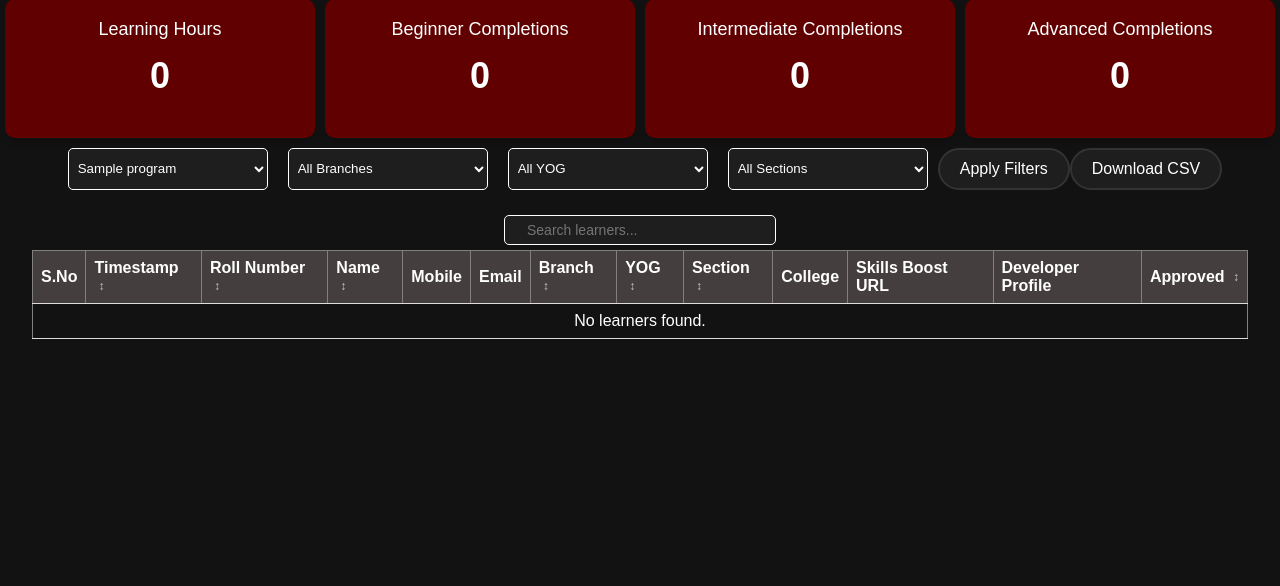
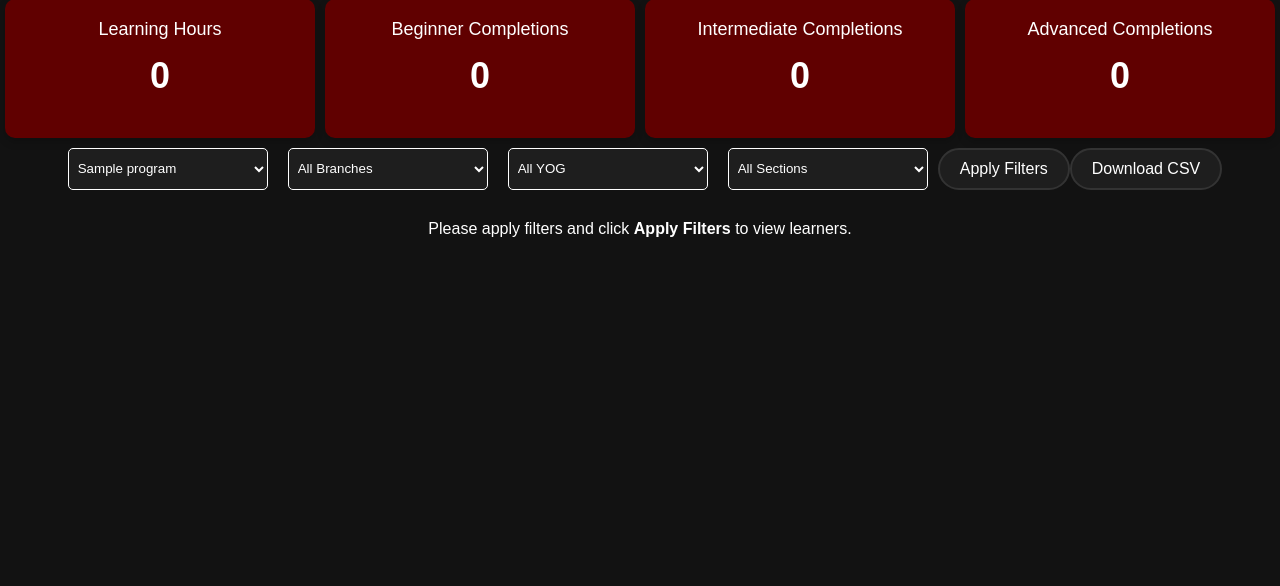
Before and after one commit to ruthwikparuchuri/L4G, a Django app: page /dashboard/analytics/000/program/genai_internship_dashboard_2025/ in a window 1280 px wide. Shown: the part 234-820 px from the top of the page. Run offline with Django 5.2, Linux system fonts and the light colour scheme; a user stored in the database is signed in; tables that the repository leaves empty hold one stand-in row (values such as "Sample post"); some libraries are stand-ins or nearby versions.

Commit message:
summer internship view updated

```diff
--- a/dashboard/templates/dashboard/genai_internship_dashboard_2025.html
+++ b/dashboard/templates/dashboard/genai_internship_dashboard_2025.html
@@ -375,11 +375,11 @@
 
 
     </form>
-
-    <div class="search-box">
-        <i class="fas fa-search"></i>
-        <input type="text" id="tableSearch" placeholder="Search learners...">
-    </div>
+    {% if filters_applied %}
+  <div class="search-box">
+      <i class="fas fa-search"></i>
+      <input type="text" id="tableSearch" placeholder="Search learners...">
+  </div>
 
   <!-- Learners Table -->
    <div class="table-container">
@@ -435,6 +435,67 @@
   </table>
 
 </div>
+{% else %}
+  <p style="text-align:center; font-size:16px; margin-top:10px;">
+    Please apply filters and click <strong>Apply Filters</strong> to view learners.
+  </p>
+{% endif %}
+
+
+  {% comment %} <!-- Learners Table -->
+   <div class="table-container">
+    <table id="learnersTable"  border="1">
+    <thead>
+      <tr>
+        <th>S.No</th>
+        <th onclick="sortTable(1, this)">Timestamp <span class="sort-icon">↕</span></th>
+        <th onclick="sortTable(2, this)">Roll Number <span class="sort-icon">↕</span></th>
+        <th onclick="sortTable(3, this)">Name <span class="sort-icon">↕</span></th>
+        <th>Mobile</th>
+        <th>Email</th>
+        <th onclick="sortTable(6, this)">Branch <span class="sort-icon">↕</span></th>
+        <th onclick="sortTable(7, this)">YOG <span class="sort-icon">↕</span></th>
+        <th onclick="sortTable(8, this)">Section <span class="sort-icon">↕</span></th>
+        <th>College</th>
+        <th>Skills Boost URL</th>
+        <th>Developer Profile</th>
+        <th onclick="sortTable(12,this)">Approved <span class="sort-icon">↕</span></th>
+      </tr>
+    </thead>
+    <tbody>
+      {% for learner in learners %}
+        <tr>
+          <td>{{ learner.sno }}</td>
+          <td>{{ learner.registration_timestamp }}</td>
+          <td>{{ learner.roll_number }}</td>
+          <td>{{ learner.name }}</td>
+          <td>{{ learner.mobile }}</td>
+          <td>{{ learner.email }}</td>
+          <td>{{ learner.branch }}</td>
+          <td>{{ learner.year_of_graduation }}</td>
+          <td>{{ learner.section }}</td>
+          <td>{{ learner.college }}</td>
+          <td>
+                {% if learner.skills_boost_url != '-' %}
+                    <a href="{{ learner.skills_boost_url }}" target="_blank">Link</a>
+                {% else %}None{% endif %}
+            </td>
+            <td>
+                {% if learner.developer_url != '-' %}
+                    <a href="{{ learner.developer_url }}" target="_blank">Link</a>
+                {% else %}None{% endif %}
+            </td>
+          <td>{{ learner.approval_status }}</td>
+        </tr>
+      {% empty %}
+        <tr>
+          <td colspan="13" style="text-align:center;">No learners found.</td>
+        </tr>
+      {% endfor %}
+    </tbody>
+  </table>
+
+</div> {% endcomment %}
 
 <script>
  // Table sorting functionality
--- a/dashboard/views.py
+++ b/dashboard/views.py
@@ -770,9 +770,7 @@
     selected_branch = request.GET.get('branch')
     selected_year = request.GET.get('year_of_graduation')
     selected_section = request.GET.get('section')
-
     program_id = request.GET.get('program')
-
     action = request.GET.get('action')
 
     user_profile = get_object_or_404(UserProfile, user=request.user)
@@ -783,56 +781,76 @@
     elif program_id == '2':
         return redirect('dashboard:genai_dashboard_2025', l4g_code=college_obj.l4g_code)
 
-    program_id = '4'
+    program_id = '4'  # GenAI Summer Internship program
+
+    filters_applied = bool(selected_branch or selected_year or selected_section)
 
     learners_data = []
-    learner_ids = lpr.objects.filter(program_requirement_code__program_code__id=program_id).values_list('learner_code_id', flat=True).distinct()
+    if filters_applied or action == 'download':
+        learner_ids = lpr.objects.filter(
+            program_requirement_code__program_code__id=program_id
+        ).values_list('learner_code_id', flat=True).distinct()
 
-    learners = l.objects.filter(id__in=learner_ids, learner_education__institution_code=college_obj).prefetch_related(
-        Prefetch('learner_education_set', to_attr='education_list'),
-        Prefetch('learner_program_requirement_set', to_attr='lpr_list')
-    )
-
-    if selected_branch:
-        learners = learners.filter(learner_education__branch_code__name=selected_branch)
-    if selected_year:
-        learners = learners.filter(learner_education__year_of_graduation=selected_year)
-    if selected_section:
-        learners = learners.filter(
-            learner_program_requirement__program_requirement_code__id=29,
-            learner_program_requirement__value=selected_section
+        learners = l.objects.filter(
+            id__in=learner_ids,
+            learner_education__institution_code=college_obj
+        ).prefetch_related(
+            Prefetch('learner_education_set', to_attr='education_list'),
+            Prefetch('learner_program_requirement_set', to_attr='lpr_list')
         )
 
-    for learner in learners:
-        education = learner.education_list[0] if learner.education_list else None
-        lpr_dict = {l.program_requirement_code.id: l.value for l in learner.lpr_list}
+        if selected_branch:
+            learners = learners.filter(learner_education__branch_code__name=selected_branch)
+        if selected_year:
+            learners = learners.filter(learner_education__year_of_graduation=selected_year)
+        if selected_section:
+            learners = learners.filter(
+                learner_program_requirement__program_requirement_code__id=29,
+                learner_program_requirement__value=selected_section
+            )
 
-        learners_data.append({
-            'id': learner.id,
-            'sno': len(learners_data) + 1,
-            'name': learner.name,
-            'email': lpr_dict.get(24, learner.email),
-            'college': education.institution_code.name if education else 'N/A',
-            'branch': education.branch_code.name if education else 'N/A',
-            'year_of_graduation': education.year_of_graduation if education else 'N/A',
-            'mobile': learner.mobile,
-            'section': lpr_dict.get(29, '-'),
-            'roll_number': lpr_dict.get(23, '-'),
-            'skills_boost_url': lpr_dict.get(28, '-'),
-            'developer_url': lpr_dict.get(27, '-'),
-            'registration_timestamp': lpr_dict.get(25, '-'),
-            'approval_status': lpr_dict.get(32) if lpr_dict.get(32) else 'No',
-        })
+        for learner in learners:
+            education = learner.education_list[0] if learner.education_list else None
+            lpr_dict = {lpr.program_requirement_code.id: lpr.value for lpr in learner.lpr_list}
+
+            learners_data.append({
+                'id': learner.id,
+                'sno': len(learners_data) + 1,
+                'name': learner.name,
+                'email': lpr_dict.get(24, learner.email),
+                'college': education.institution_code.name if education else 'N/A',
+                'branch': education.branch_code.name if education else 'N/A',
+                'year_of_graduation': education.year_of_graduation if education else 'N/A',
+                'mobile': learner.mobile,
+                'section': lpr_dict.get(29, '-'),
+                'roll_number': lpr_dict.get(23, '-'),
+                'skills_boost_url': lpr_dict.get(28, '-'),
+                'developer_url': lpr_dict.get(27, '-'),
+                'registration_timestamp': lpr_dict.get(25, '-'),
+                'approval_status': lpr_dict.get(32, 'No'),
+            })
 
     registered_count = len(learners_data)
-    branches = sorted(le.objects.filter(learner_code_id__in=learner_ids).values_list('branch_code__name', flat=True).distinct())
-    years_of_graduation = sorted(le.objects.filter(learner_code_id__in=learner_ids).values_list('year_of_graduation', flat=True).distinct())
-    sections = sorted(lpr.objects.filter(program_requirement_code__id=29).values_list('value', flat=True).distinct())
-    trainer_approved_count = sum(1 for learner in learners_data if learner['approval_status'] == 'Yes')
 
+    # For filters dropdowns
+    learner_ids_all = lpr.objects.filter(
+        program_requirement_code__program_code__id=program_id
+    ).values_list('learner_code_id', flat=True).distinct()
+
+    branches = sorted(le.objects.filter(
+        learner_code_id__in=learner_ids_all
+    ).values_list('branch_code__name', flat=True).distinct())
+
+    years_of_graduation = sorted(le.objects.filter(
+        learner_code_id__in=learner_ids_all
+    ).values_list('year_of_graduation', flat=True).distinct())
+
+    sections = sorted(lpr.objects.filter(
+        program_requirement_code__id=29
+    ).values_list('value', flat=True).distinct())
+
+    # Metrics
     general_reqs = iprg.objects.filter(program_code__id=program_id)
-
-    # Create a dynamic label-to-id map (based on name keywords)
     label_map = {
         'onboarded': 'onboarded_count',
         'active': 'active_count',
@@ -864,41 +882,21 @@
                 except:
                     metric_counts[label] = 0
 
-    learning_hours = (metric_counts.get('beginner_completions', 0) * 8) + (metric_counts.get('intermediate_completions', 0) * 15) + ( metric_counts.get('advanced_completions', 0) * 19)
+    learning_hours = (
+        metric_counts['beginner_completions'] * 8 +
+        metric_counts['intermediate_completions'] * 15 +
+        metric_counts['advanced_completions'] * 19
+    )
 
-    available_programs = get_programs_for_institution(college_obj)
-    context = {
-        'learners': learners_data,
-        'selected_branch': selected_branch,
-        'selected_year': selected_year,
-        'selected_section': selected_section,
-        'registered_count': registered_count,
-        'trainer_approved_count': trainer_approved_count,
-        'branches': branches,
-        'years_of_graduation': years_of_graduation,
-        'sections': sections,
-        'program_id': str(program_id),
-        'programs': available_programs,
-        "college" : college_obj,
-
-        'onboarded_count': metric_counts.get('onboarded_count', 0),
-        'active_count': metric_counts.get('active_count', 0),
-        'program_completions': metric_counts.get('program_completions', 0),
-        'beginner_completions': metric_counts.get('beginner_completions', 0),
-        'intermediate_completions': metric_counts.get('intermediate_completions', 0),
-        'advanced_completions': metric_counts.get('advanced_completions', 0),
-        'learning_hours': learning_hours,
-    }
-
-    # CSV Download
+    # CSV download
     if action == 'download':
         response = HttpResponse(content_type='text/csv')
         response['Content-Disposition'] = 'attachment; filename="Genai_summer_internship_2025_learner_data.csv"'
         writer = csv.writer(response)
         writer.writerow([
-            'S.No', 'Registration Timestamp', 'Roll Number', 'Student Name', 'Mobile Number', 'Email',
-            'Branch', 'Year of Graduation', 'Section', 'College', 'Google Skills Boost URL',
-            'Developer Profile Link', 'GenAI Completed'
+            'S.No', 'Registration Timestamp', 'Roll Number', 'Student Name', 'Mobile Number',
+            'Email', 'Branch', 'Year of Graduation', 'Section', 'College',
+            'Google Skills Boost URL', 'Developer Profile Link', 'GenAI Completed'
         ])
         for learner in learners_data:
             writer.writerow([
@@ -909,7 +907,32 @@
             ])
         return response
 
+    available_programs = get_programs_for_institution(college_obj)
+
+    context = {
+        'learners': learners_data,
+        'filters_applied': filters_applied,
+        'selected_branch': selected_branch,
+        'selected_year': selected_year,
+        'selected_section': selected_section,
+        'registered_count': registered_count,
+        'branches': branches,
+        'years_of_graduation': years_of_graduation,
+        'sections': sections,
+        'program_id': str(program_id),
+        'programs': available_programs,
+        'college': college_obj,
+        'onboarded_count': metric_counts['onboarded_count'],
+        'active_count': metric_counts['active_count'],
+        'program_completions': metric_counts['program_completions'],
+        'beginner_completions': metric_counts['beginner_completions'],
+        'intermediate_completions': metric_counts['intermediate_completions'],
+        'advanced_completions': metric_counts['advanced_completions'],
+        'learning_hours': learning_hours,
+    }
+
     return render(request, 'dashboard/genai_internship_dashboard_2025.html', context)
+
 
 
 @login_required
```
